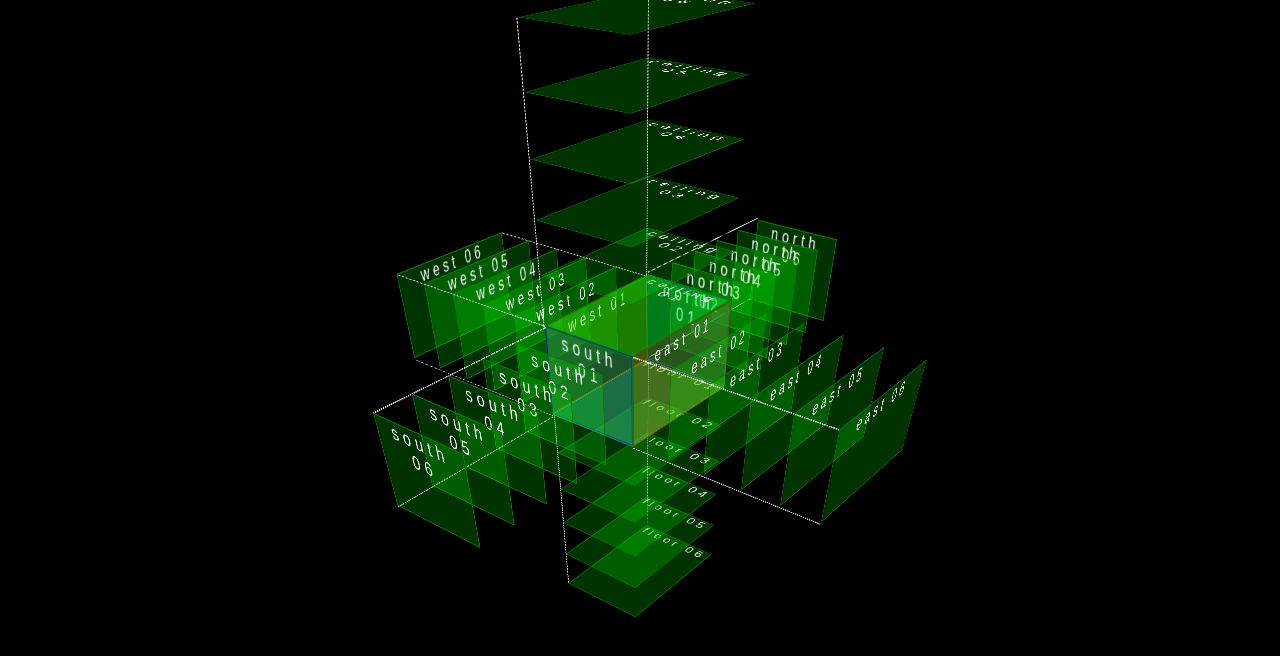
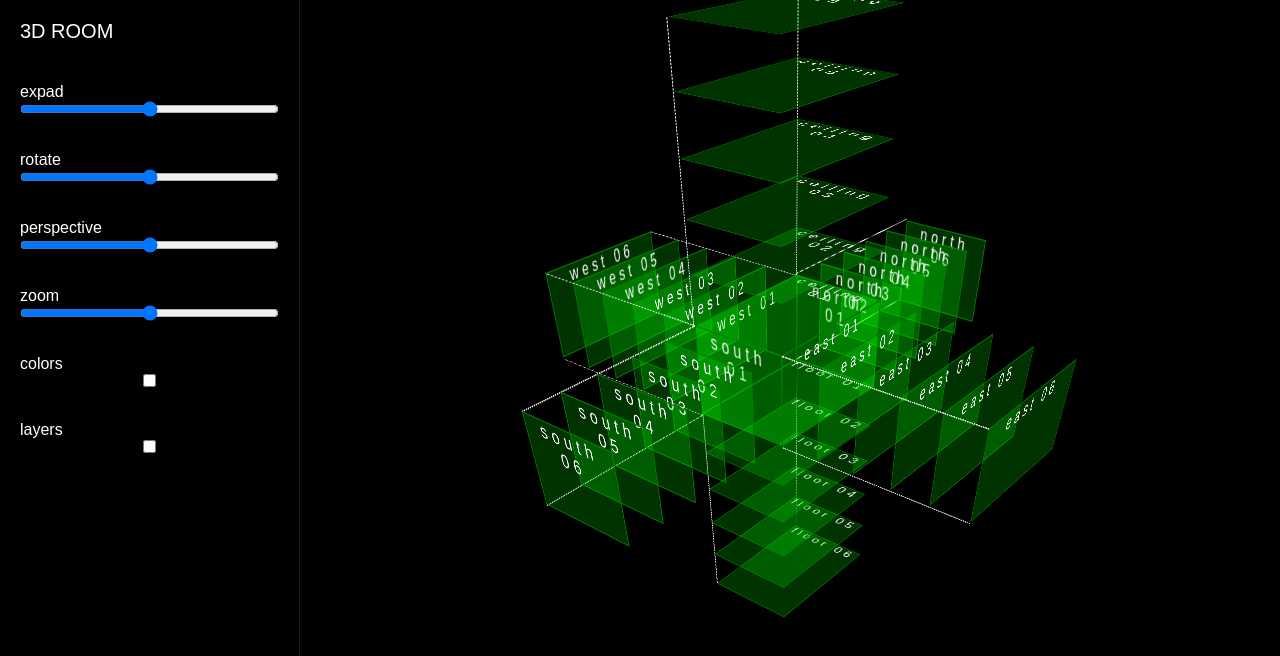
Before and after one commit to angelolucas/3d-room, a React app: page / in a window 1280 px wide. Shown: the top 656 px of the page. Built offline with nearby package versions, Linux system fonts and the light colour scheme; the HTML template or start-up script is replaced by a standard one.

Commit message:
static tools

```diff
--- a/src/App.css
+++ /dev/null
@@ -1,6 +0,0 @@
-body {
-  background: black;
-}
-* {
-  box-sizing: border-box;
-}
--- /dev/null
+++ b/src/Tools.css
@@ -0,0 +1,26 @@
+.title {
+  font-size: 20px;
+  font-weight: normal;
+  margin-bottom: 40px;
+}
+.tools {
+  position: fixed;
+  left: 0;
+  width: 300px;
+  height: 100vh;
+  padding: 20px;
+
+
+  background-color: rgba(0, 0, 0, 0.7);
+  border-right: 1px solid rgba(255, 255, 255, 0.1);
+  box-shadow: 0 0 30px rgba(0, 0, 0, 0.3);
+  z-index: 2;
+}
+
+.tool {
+  margin-bottom: 30px;
+  list-style: none;
+}
+.tool__input {
+  width: 100%;
+}
--- /dev/null
+++ b/src/Tools.js
@@ -0,0 +1,54 @@
+import React, { Component } from 'react';
+import './Tools.css';
+
+class Tools extends Component {
+  render() {
+    return (
+      <div className="tools">
+        <h1 className="title">3D ROOM</h1>
+        <form>
+          <ul>
+            <li className="tool">
+              <labe className="tool__label">
+                expad
+                <input className="tool__input" type="range"/>
+              </labe>
+            </li>
+            <li className="tool">
+              <label className="tool__label">
+                rotate
+                <input className="tool__input" type="range"/>
+              </label>
+            </li>
+            <li className="tool">
+              <label className="tool__label">
+                perspective
+                <input className="tool__input" type="range"/>
+              </label>
+            </li>
+            <li className="tool">
+              <label className="tool__label">
+                zoom
+                <input className="tool__input" type="range"/>
+              </label>
+            </li>
+            <li className="tool">
+              <label className="tool__label">
+                colors
+                <input className="tool__input" type="checkbox" />
+              </label>
+            </li>
+            <li className="tool">
+              <label className="tool__label">
+                layers
+                <input className="tool__input" type="checkbox" />
+              </label>
+            </li>
+          </ul>
+        </form>
+      </div>
+    )
+  }
+}
+
+export default Tools;
--- a/src/index.css
+++ b/src/index.css
@@ -1,5 +1,13 @@
 body {
+  background: black;
+  color: white;
   margin: 0;
   padding: 0;
   font-family: sans-serif;
 }
+* {
+  box-sizing: border-box;
+  padding: 0;
+  margin: 0;
+  list-style: none;
+}
--- a/src/index.js
+++ b/src/index.js
@@ -1,9 +1,13 @@
 import React from 'react';
 import ReactDOM from 'react-dom';
-import App from './App';
+import Tools from './Tools';
+import Room from './Room';
 import './index.css';
 
 ReactDOM.render(
-  <App />,
+  <div>
+    <Tools />
+    <Room />
+  </div>,
   document.getElementById('root')
 );
--- a/src/room.css
+++ b/src/room.css
@@ -2,6 +2,18 @@
   --roomHeight: 80px;
   --roomLength: 150px;
   --roomWidth: 100px;
+}
+.room {
+  text-align: center;
+  color: white;
+  letter-spacing: 5px;
+  display: flex;
+  height: 100vh;
+  margin-left: 300px;
+  justify-content: center;
+  flex-direction: column;
+  perspective: 800px;
+  perspective-origin: 50% 100%;
 }
 .room__container {
   transform: rotateX(38deg) rotateZ(38deg);
@@ -13,18 +25,6 @@
 }
 .room__container * {
   transform-style: preserve-3d;
-}
-.room {
-  text-align: center;
-  color: white;
-  letter-spacing: 5px;
-  display: flex;
-  height: 100vh;
-  width: 100vw;
-  justify-content: center;
-  flex-direction: column;
-  perspective: 800px;
-  perspective-origin: 50% 100%;
 }
 .room__floor,
 .room__ceiling,
@@ -40,14 +40,8 @@
   top: 0;
   left: 0;
 }
-.room__floor {
-  background-color: rgba(255, 255, 255, 0.2);
-  border: 1px solid white;
-}
 .room__ceiling {
   transform: translateZ(var(--roomHeight));
-  background-color: rgba(0, 255, 0, 0.2);
-  border: 1px solid green;
 }
 
 /*  Walls
@@ -57,8 +51,6 @@
   width: var(--roomHeight);
   height: var(--roomLength);
   top: 0;
-  background-color: rgba(255, 0, 0, 0.2);
-  border: 1px solid red;
 }
 .room__wall--east {
   right: 0;
@@ -78,8 +70,6 @@
   width: var(--roomWidth);
   height: var(--roomHeight);
   left: 0;
-  border: 1px solid blue;
-  background-color: rgba(0, 0, 255, 0.2);
 }
 
 .room__wall--north {
```
Also changed, not shown: src/Room.js (renamed from src/App.js, +3 -4 lines).
